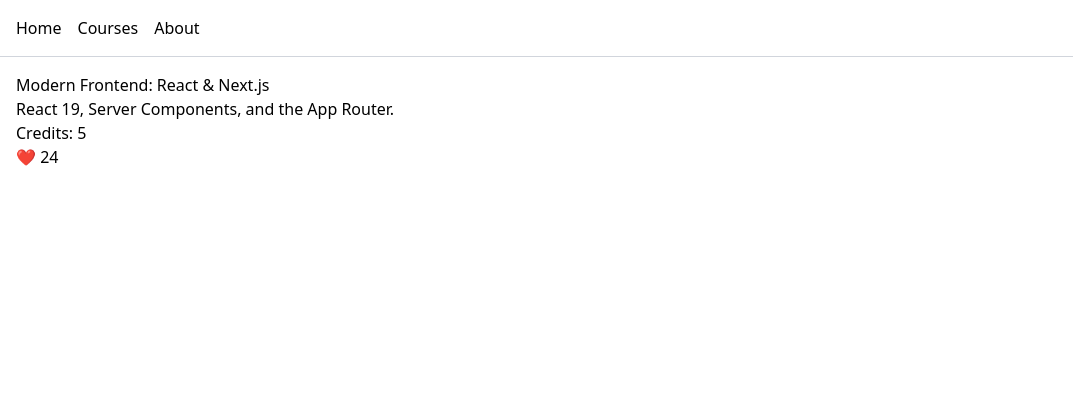
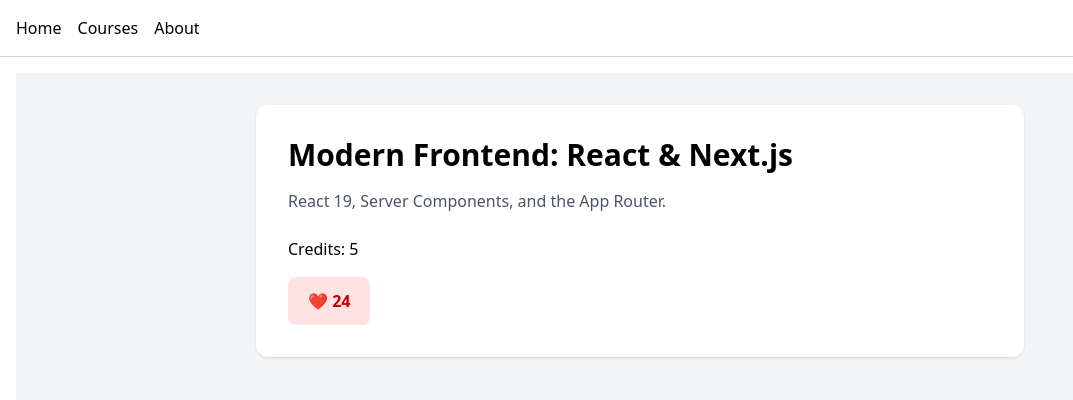
Before and after one commit to kuprianova24012006-ui/course-catalog, a Next.js app: page /courses/modern-frontend in a window 1280 px wide. Shown: the top 400 px of the page, without its empty margins (0-1073 px from the left). Built offline with nearby package versions, Linux system fonts and the light colour scheme.

Commit message:
feat: add course details and like button

```diff
--- a/app/courses/[id]/loading.tsx
+++ b/app/courses/[id]/loading.tsx
@@ -1,3 +1,7 @@
 export default function Loading() {
-  return <p>Loading course...</p>;
+  return (
+    <div className="p-8 text-center text-lg">
+      Loading course...
+    </div>
+  );
 }
--- a/app/courses/[id]/page.tsx
+++ b/app/courses/[id]/page.tsx
@@ -1,17 +1,23 @@
+
+import { getCourse, getCourses } from "@/lib/courses";
 import { notFound } from "next/navigation";
-import { getCourse, getCourses } from "@/lib/courses";
 import LikeButton from "@/components/LikeButton";
+
+type CoursePageProps = {
+  params: Promise<{ id: string }>;
+};
 
 export async function generateStaticParams() {
   const courses = await getCourses();
-  return courses.map((course) => ({ id: course.id }));
+
+  return courses.map((course) => ({
+    id: course.id,
+  }));
 }
 
 export default async function CoursePage({
   params,
-}: {
-  params: Promise<{ id: string }>;
-}) {
+}: CoursePageProps) {
   const { id } = await params;
   const course = await getCourse(id);
 
@@ -20,11 +26,22 @@
   }
 
   return (
-    <>
-      <h1>{course.title}</h1>
-      <p>{course.description}</p>
-      <p>Credits: {course.credits}</p>
-      <LikeButton initialLikes={course.likes} />
-    </>
+    <div className="min-h-screen bg-gray-100 p-8">
+      <div className="mx-auto max-w-3xl rounded-xl bg-white p-8 shadow">
+        <h1 className="mb-4 text-3xl font-bold">
+          {course.title}
+        </h1>
+
+        <p className="mb-6 text-gray-600">
+          {course.description}
+        </p>
+
+        <p className="mb-4">
+          Credits: {course.credits}
+        </p>
+
+        <LikeButton initialLikes={course.likes} />
+      </div>
+    </div>
   );
 }
--- a/app/courses/not-found.tsx
+++ b/app/courses/not-found.tsx
@@ -1,13 +1,22 @@
 import Link from "next/link";
 
-export default function NotFound() {
+export default function CourseNotFound() {
   return (
-    <>
-      <h1>Course not found</h1>
-      <p>The course you are looking for does not exist.</p>
-      <Link href="/courses" className="text-blue-600 hover:underline">
-        ← Back to all courses
+    <div className="p-8 text-center">
+      <h1 className="mb-4 text-3xl font-bold">
+        Course not found
+      </h1>
+
+      <p className="mb-4">
+        Sorry, this course does not exist.
+      </p>
+
+      <Link
+        href="/courses"
+        className="text-blue-600 underline"
+      >
+        Back to Courses
       </Link>
-    </>
+    </div>
   );
 }
--- a/components/LikeButton.tsx
+++ b/components/LikeButton.tsx
@@ -1,4 +1,5 @@
-'use client';
+
+"use client";
 
 import { useState } from "react";
 
@@ -6,11 +7,16 @@
   initialLikes: number;
 };
 
-export default function LikeButton({ initialLikes }: LikeButtonProps) {
+export default function LikeButton({
+  initialLikes,
+}: LikeButtonProps) {
   const [likes, setLikes] = useState<number>(initialLikes);
 
   return (
-    <button onClick={() => setLikes(likes + 1)}>
+    <button
+      onClick={() => setLikes(likes + 1)}
+      className="rounded-lg bg-red-100 px-5 py-3 font-semibold text-red-700 hover:bg-red-200"
+    >
       ❤️ {likes}
     </button>
   );
```
